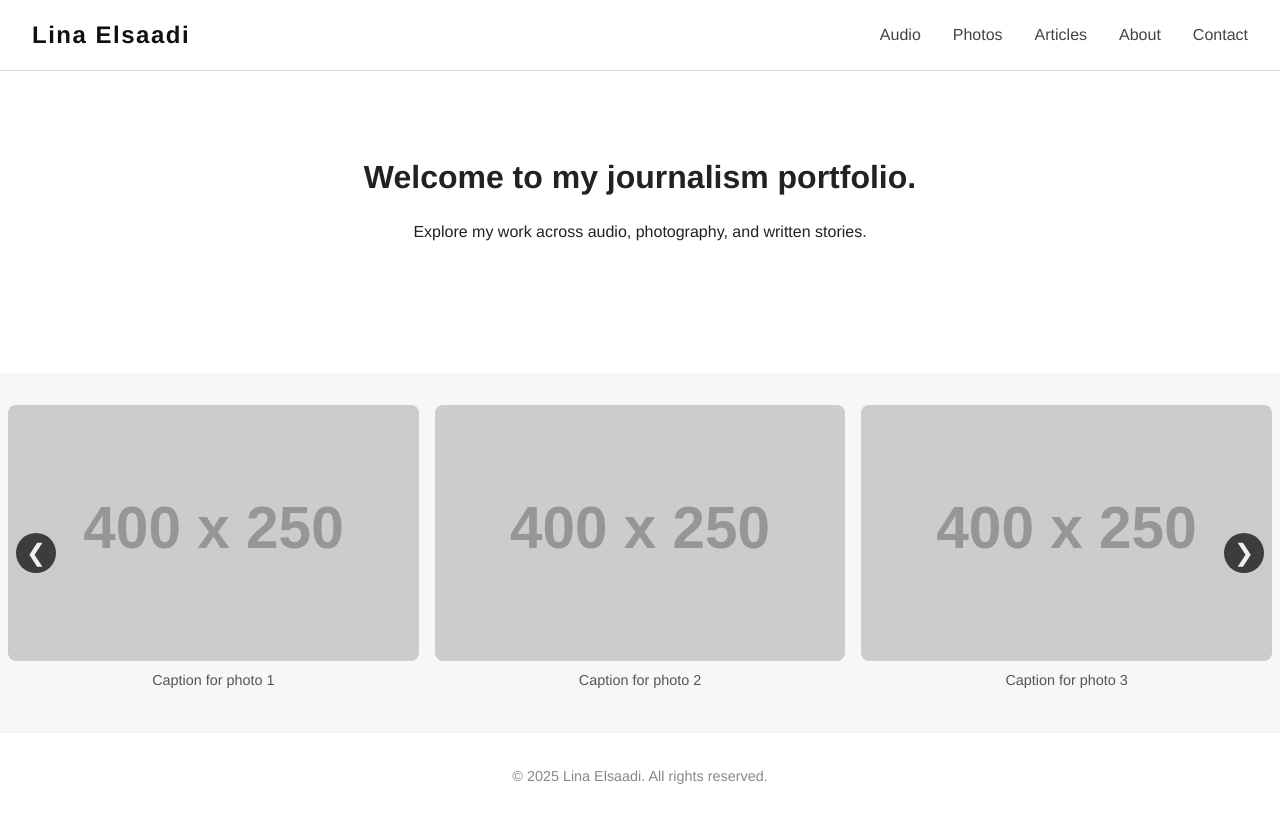
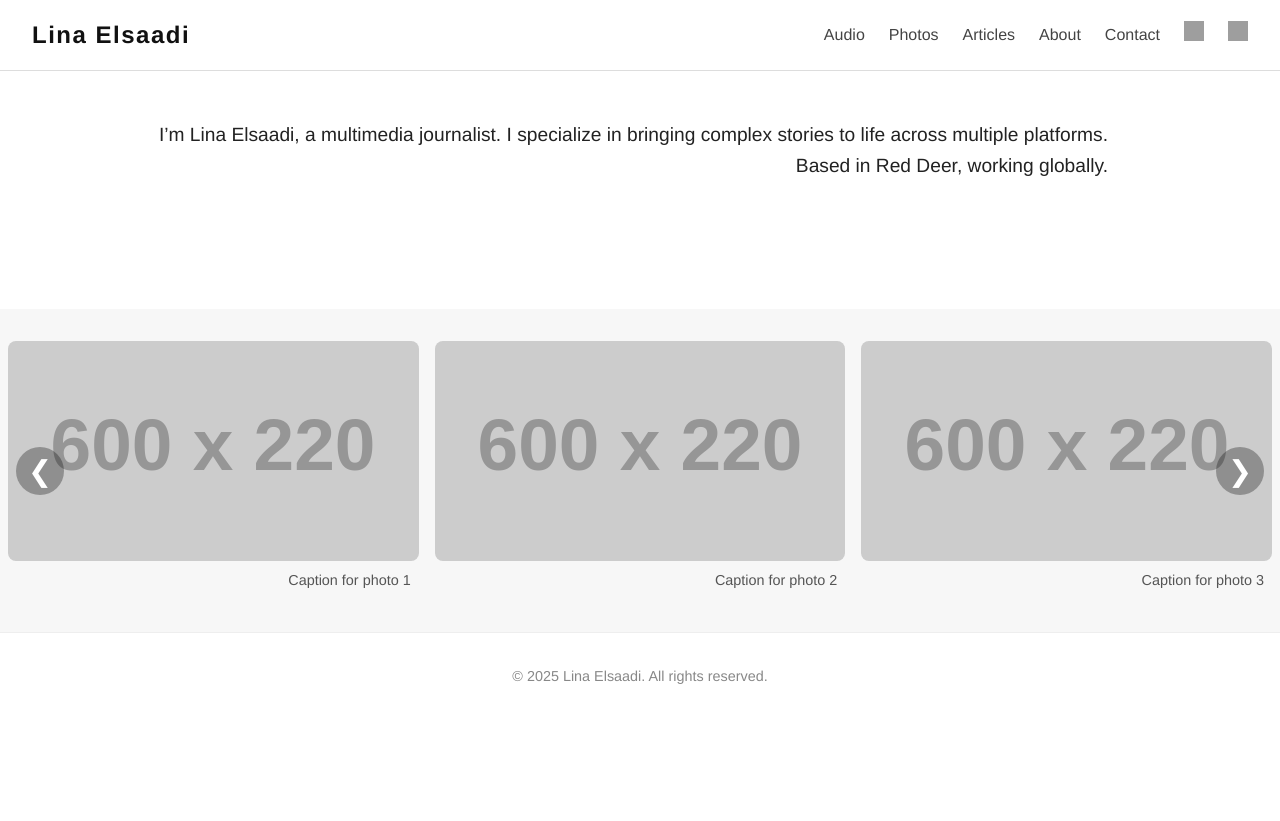
Before and after one commit to linaels/linaels.github.io, a plain HTML site: page index.html in a window 1280 px wide. After the commit the page ends 800 px from the top, so only its background shows below. Drawn offline with Linux system fonts and the light colour scheme; grey boxes are pictures that could not be loaded; placeholder pictures from the web are drawn by us.

Commit message:
Update carousel again

```diff
--- a/index.html
+++ b/index.html
@@ -42,7 +42,8 @@
     nav ul {
       list-style: none;
       display: flex;
-      gap: 2rem;
+      gap: 1.5rem;
+      align-items: center;
     }
 
     nav ul li a {
@@ -57,11 +58,18 @@
       color: #000;
     }
 
+    nav ul li img {
+      width: 20px;
+      height: 20px;
+    }
+
     main {
       padding-top: 120px;
       max-width: 1000px;
       margin: 0 auto;
       padding-bottom: 4rem;
+      text-align: right;
+      padding-right: 2rem;
     }
 
     footer {
@@ -95,13 +103,14 @@
 
     .carousel-slide img {
       width: 100%;
-      height: auto;
+      height: 220px;
+      object-fit: cover;
       border-radius: 8px;
       display: block;
     }
 
     .carousel-caption {
-      text-align: center;
+      text-align: right;
       padding: 0.5rem;
       font-size: 0.9rem;
       color: #555;
@@ -120,25 +129,34 @@
 
     .carousel-buttons button {
       pointer-events: all;
-      background: #000;
+      background: rgba(0, 0, 0, 0.3);
       border: none;
       color: white;
-      width: 40px;
-      height: 40px;
+      width: 48px;
+      height: 48px;
       border-radius: 50%;
-      font-size: 1.5rem;
+      font-size: 1.8rem;
       cursor: pointer;
-      opacity: 0.7;
       transition: opacity 0.3s ease;
     }
 
     .carousel-buttons button:hover {
-      opacity: 1;
+      background: rgba(0, 0, 0, 0.5);
     }
 
     @media (max-width: 768px) {
       .carousel-slide {
         flex: 0 0 80%;
+      }
+
+      main {
+        text-align: left;
+        padding-right: 1rem;
+        padding-left: 1rem;
+      }
+
+      .carousel-caption {
+        text-align: left;
       }
     }
   </style>
@@ -153,41 +171,42 @@
       <li><a href="articles.html">Articles</a></li>
       <li><a href="about.html">About</a></li>
       <li><a href="contact.html">Contact</a></li>
+      <li><a href="mailto:placeholder@example.com"><img src="https://cdn.jsdelivr.net/npm/simple-icons@v10/icons/maildotru.svg" alt="Email icon"></a></li>
+      <li><a href="https://instagram.com/placeholder" target="_blank"><img src="https://cdn.jsdelivr.net/npm/simple-icons@v10/icons/instagram.svg" alt="Instagram icon"></a></li>
     </ul>
   </nav>
 
   <main>
-    <h1 style="text-align: center; margin-top: 2rem;">Welcome to my journalism portfolio.</h1>
-    <p style="text-align: center; margin-top: 1rem;">Explore my work across audio, photography, and written stories.</p>
+    <p style="font-size: 1.2rem;">I’m Lina Elsaadi, a multimedia journalist. I specialize in bringing complex stories to life across multiple platforms. Based in Red Deer, working globally.</p>
   </main>
 
   <section class="carousel-container">
     <div class="carousel-track" id="carouselTrack">
       <div class="carousel-slide">
-        <img src="https://via.placeholder.com/400x250?text=Photo+1" alt="Photo 1">
+        <img src="https://via.placeholder.com/600x220?text=Photo+1" alt="Photo 1">
         <div class="carousel-caption">Caption for photo 1</div>
       </div>
       <div class="carousel-slide">
-        <img src="https://via.placeholder.com/400x250?text=Photo+2" alt="Photo 2">
+        <img src="https://via.placeholder.com/600x220?text=Photo+2" alt="Photo 2">
         <div class="carousel-caption">Caption for photo 2</div>
       </div>
       <div class="carousel-slide">
-        <img src="https://via.placeholder.com/400x250?text=Photo+3" alt="Photo 3">
+        <img src="https://via.placeholder.com/600x220?text=Photo+3" alt="Photo 3">
         <div class="carousel-caption">Caption for photo 3</div>
       </div>
       <div class="carousel-slide">
-        <img src="https://via.placeholder.com/400x250?text=Photo+4" alt="Photo 4">
+        <img src="https://via.placeholder.com/600x220?text=Photo+4" alt="Photo 4">
         <div class="carousel-caption">Caption for photo 4</div>
       </div>
       <div class="carousel-slide">
-        <img src="https://via.placeholder.com/400x250?text=Photo+5" alt="Photo 5">
+        <img src="https://via.placeholder.com/600x220?text=Photo+5" alt="Photo 5">
         <div class="carousel-caption">Caption for photo 5</div>
       </div>
     </div>
 
     <div class="carousel-buttons">
-      <button id="prevBtn">&#10094;</button>
-      <button id="nextBtn">&#10095;</button>
+      <button id="prevBtn">&#x276E;</button>
+      <button id="nextBtn">&#x276F;</button>
     </div>
   </section>
 
@@ -202,7 +221,6 @@
     const nextBtn = document.getElementById('nextBtn');
 
     let index = 0;
-    const visibleSlides = 3;
 
     function updateCarousel() {
       const slideWidth = slides[0].offsetWidth;
@@ -223,7 +241,6 @@
     prevBtn.addEventListener('click', showPrev);
     window.addEventListener('resize', updateCarousel);
 
-    // Initial setup
     updateCarousel();
   </script>
 </body>
```
